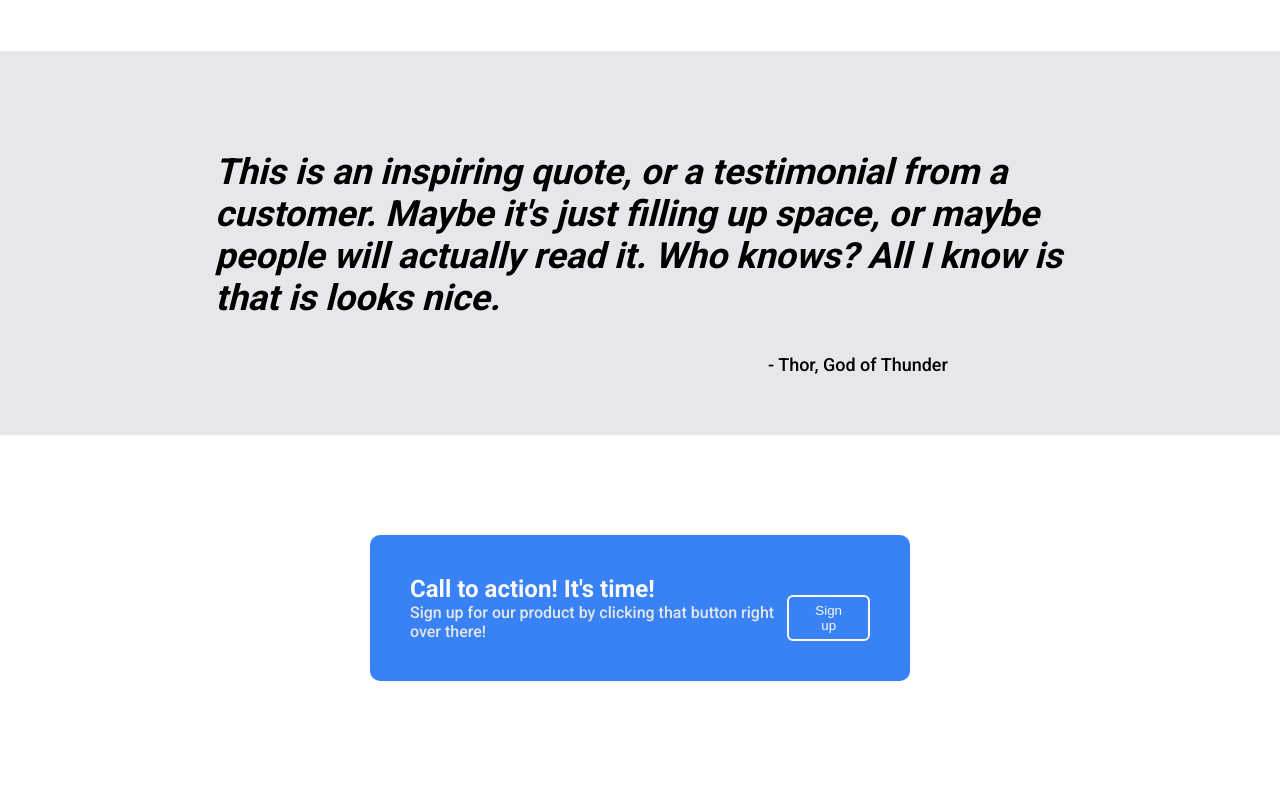
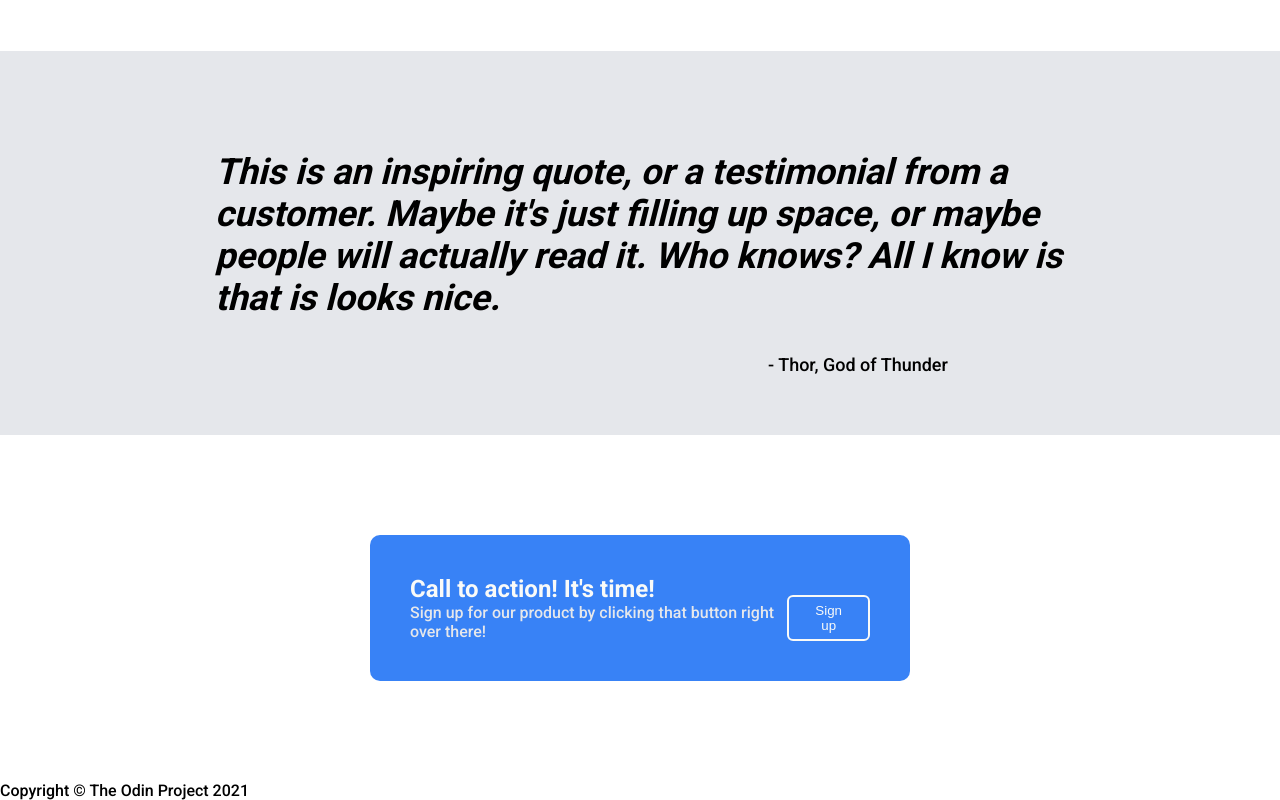
Before and after one commit to iTreykwondo/odin-landing-page, a plain HTML site: page index.html in a window 1280 px wide. Shown: the part 930-1730 px from the top of the page. Drawn offline with Linux system fonts and the light colour scheme.

Commit message:
Add footer text

```diff
--- a/index.html
+++ b/index.html
@@ -83,5 +83,9 @@
         </div>
       </div>
     </div>
+
+    <div class="footer">
+      <p>Copyright &copy; The Odin Project 2021</p>
+    </div>
   </body>
 </html>
```
